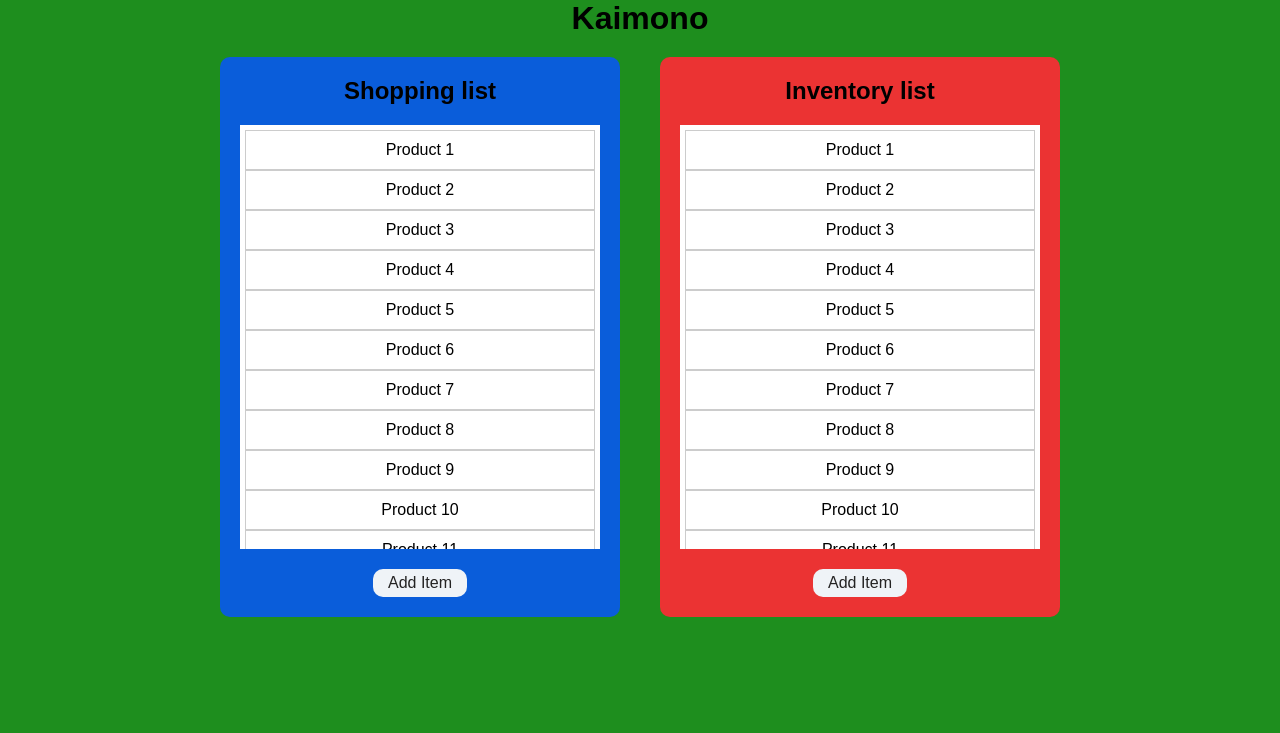
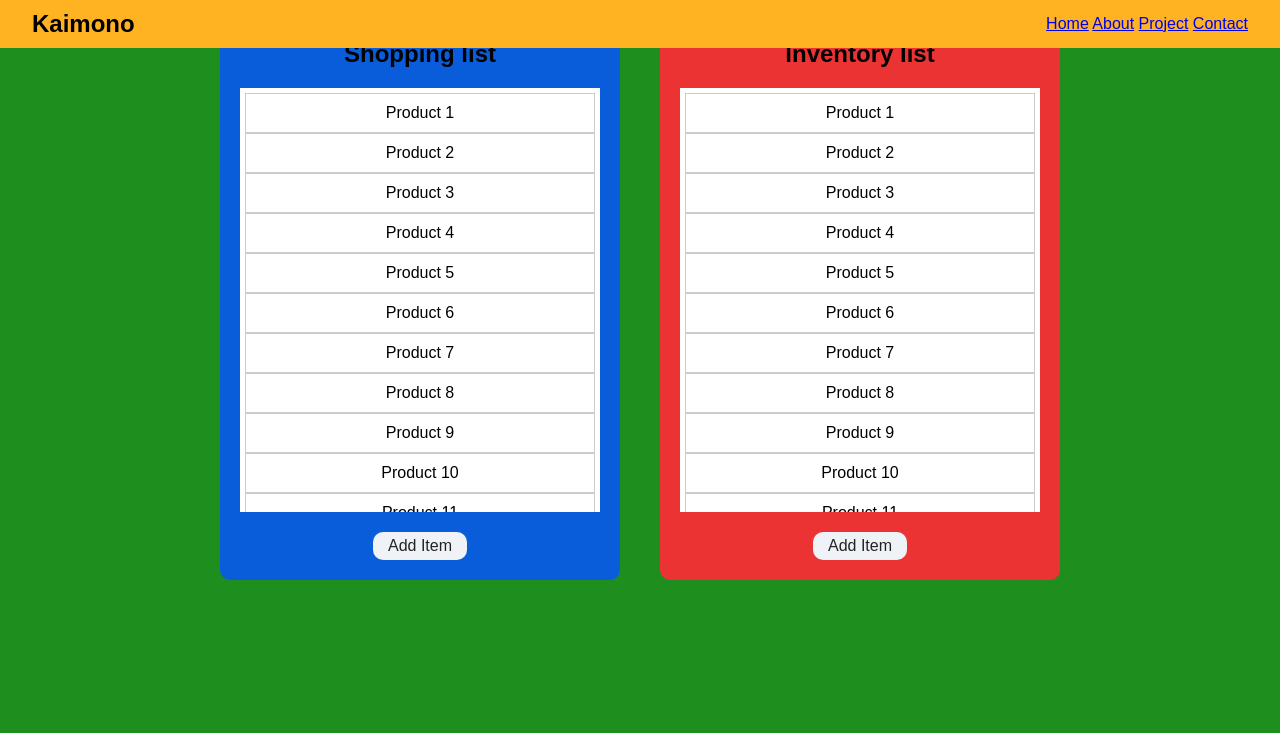
Before and after one commit to cse110-fa22-group22/cse110-fa22-group22, a plain HTML site: page source/html/index.html in a window 1280 px wide. Drawn offline with Linux system fonts and the light colour scheme.

Commit message:
added navbar in the top

```diff
--- a/source/css/style.css
+++ b/source/css/style.css
@@ -7,9 +7,32 @@
 
 }
 
-body {
+.container{
+    /* navbar container */
+    max-width: 1500px;
+    margin: 0 auto;
+
+
+    display: flex;
+    align-items: center;
+    justify-content: space-between;
+
+}
+
+nav {
+    /* positioning of the navbar */
+    position: fixed;
+    top:0;
+    left: 0;
+    right: 0;
+    z-index: 99;
+    padding: 10px 32px;
+    background-color: rgb(255, 178, 34);
+}
+
+body{
     /* positioning of elements inside */
-    display: flex;
+     display: flex;
     flex-direction: column;
     align-items: center;
 
--- a/source/html/index.html
+++ b/source/html/index.html
@@ -3,11 +3,28 @@
     <head>
         <title></title> <!-- TODO: Add title -->
         <meta charset=utf-8>
+        <meta http-equiv="X-UA-Compatible" content="IE=edge">
+        <meta name="viewport" content="width=device-width, initial-scale=1.0">
         <link rel="stylesheet" href="/source/css/style.css">
     </head>
 
     <body>
-        <h1 id="title">Kaimono</h1>
+
+        <nav>
+            <div class="container">
+            <h1 id="title">Kaimono</h1>
+
+            <div>
+                <a href="#" >Home</a>
+                <a href="#" >About</a>
+                <a href="#" >Project</a>
+                <a href="#" >Contact</a>
+            </div>
+
+        </div>
+        </nav>
+
+
         <main>
             <!-- shopping list section -->
             <section class="shopping">
```
